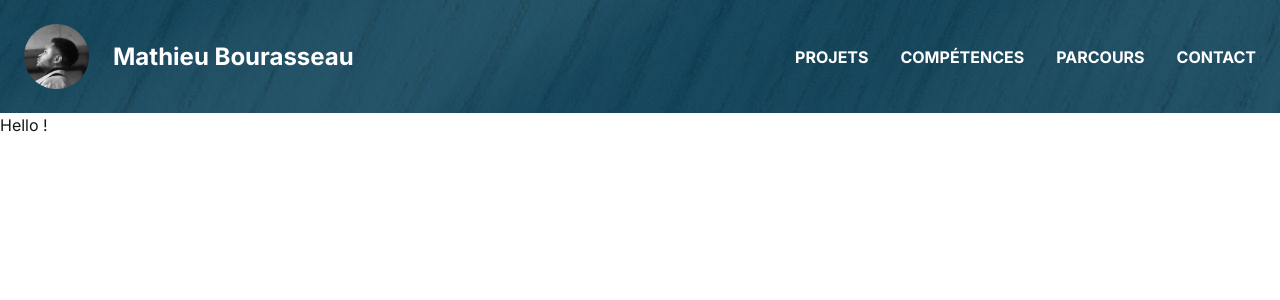
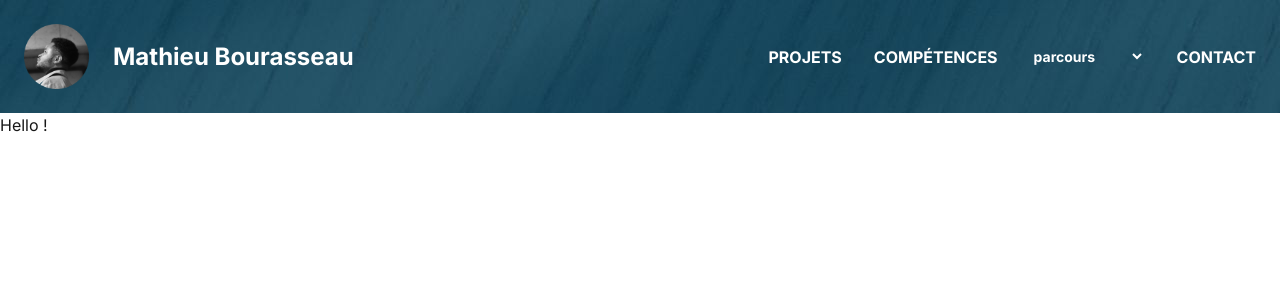
Before and after one commit to MathieuBourasseau/react-portfolio, a Next.js app: page / in a window 1280 px wide. Shown: the top 300 px of the page. Built offline with nearby package versions, Linux system fonts and the light colour scheme.

Commit message:
feat: select option added in navdesktop

```diff
--- a/components/Navigation.tsx
+++ b/components/Navigation.tsx
@@ -43,7 +43,11 @@ export default function Navigation() {
         {
             label: "parcours",
             link: "background",
-            icon:<FaPlane />
+            icon: <FaPlane />,
+            options: [
+                { label: "professionnel" },
+                { label: "académique" },
+            ]
         },
         {
             label: "contact",
@@ -105,6 +109,18 @@ export default function Navigation() {
 
                 <div className="hidden lg:block lg:flex gap-8 items-center justify-between text-sm font-bold uppercase bg- transition-all duration-500 ease-in-out max-w-2/3">
                     {navLinks.map((link, index) => (
+                        <div className="flex">
+
+                            {link.options ? (
+                                <select
+                                    defaultValue=""
+                                >
+                                    <option value="" disabled hidden >{link.label}</option>
+                                    {link.options.map((option, i) => (
+                                        <option value={option.label} >{option.label}</option>
+                                    ))}
+                                </select>
+                            ) : (
                                 <Link
                                     key={index}
                                     href={link.link}
@@ -114,6 +130,8 @@ export default function Navigation() {
                                         <p>{link.label}</p>
                                     </div>
                                 </Link>
+                            )}
+                        </div>
                     ))}
                 </div>
 
```
Lines whose indentation alone changed are shown as unchanged.
